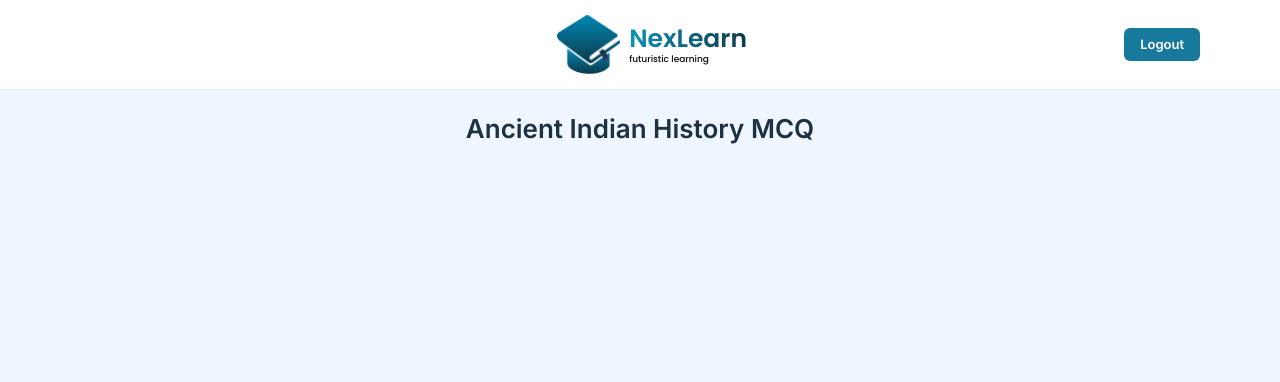
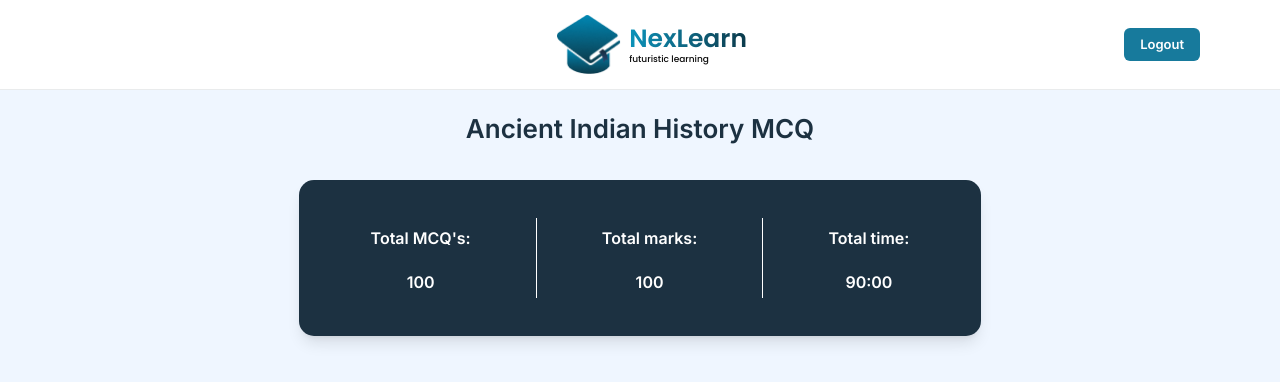
Before and after one commit to Fathima-Rafah-Karat/NexLearn, a Next.js app: page /instructions in a window 1280 px wide. Shown: the top 382 px of the page. Built offline with nearby package versions, Linux system fonts and the light colour scheme.

Commit message:
add summary section with total MCQs, marks, and time

```diff
--- a/app/instructions/page.tsx
+++ b/app/instructions/page.tsx
@@ -1,11 +1,28 @@
 import React from "react";
 import Image from "next/image";
 
-const Instructions=()=>{
-    return(
-        <div className=" min-h-screen bg-blue-50">
-           <h1 className="text-color-text text-center pt-[20px] font-inter font-medium text-size-26 leading-[37.44px]  ">Ancient Indian History MCQ</h1>
+const Instructions = () => {
+    return (
+        <div className="min-h-screen bg-blue-50">
+            <h1 className="text-color-text text-center pt-[20px] font-inter font-medium text-size-26 leading-[37.44px]">Ancient Indian History MCQ </h1>
+            <div className="mt-8 mx-auto max-w-[682px]  bg-[#1C3141] rounded-[15px] py-[22.42px] px-[10.55px] flex gap-[57px] justify-around items-center text-white shadow-lg">
+                <div className="flex flex-col items-center pl-[57px]">
+                    <p className="text-bg-white text-size-15 font-inter font-semibold leading-[ 21.6px]  mb-[24px]">Total MCQ's:</p>
+                    <p className="text-bg-white text-size-42 font-inter font-medium leading-none">100</p>
+                </div>
+                <div className="my-4 self-center h-[80px] border-l border-bg-white" />
+                <div className="flex flex-col items-center">
+                    <p className="text-size-15 font-inter text-bg-white font-semibold leading-[ 21.6px] mb-[24px]">Total marks:</p>
+                    <p className=" text-bg-white text-size-42 font-inter font-medium leading-none">100</p>
+                </div>
+                <div className="my-4 self-center h-[80px] border-l border-bg-white" />
+                <div className="flex flex-col items-center pr-[57px]">
+                    <p className="text-size-15 font-inter text-bg-white font-semibold leading-[ 21.6px] mb-[24px]">Total time:</p>
+                    <p className="text-bg-white text-size-42 font-inter font-medium leading-none">90:00</p>
+                </div>
+            </div>
         </div>
-    )
-}
+    );
+};
+
 export default Instructions
```
